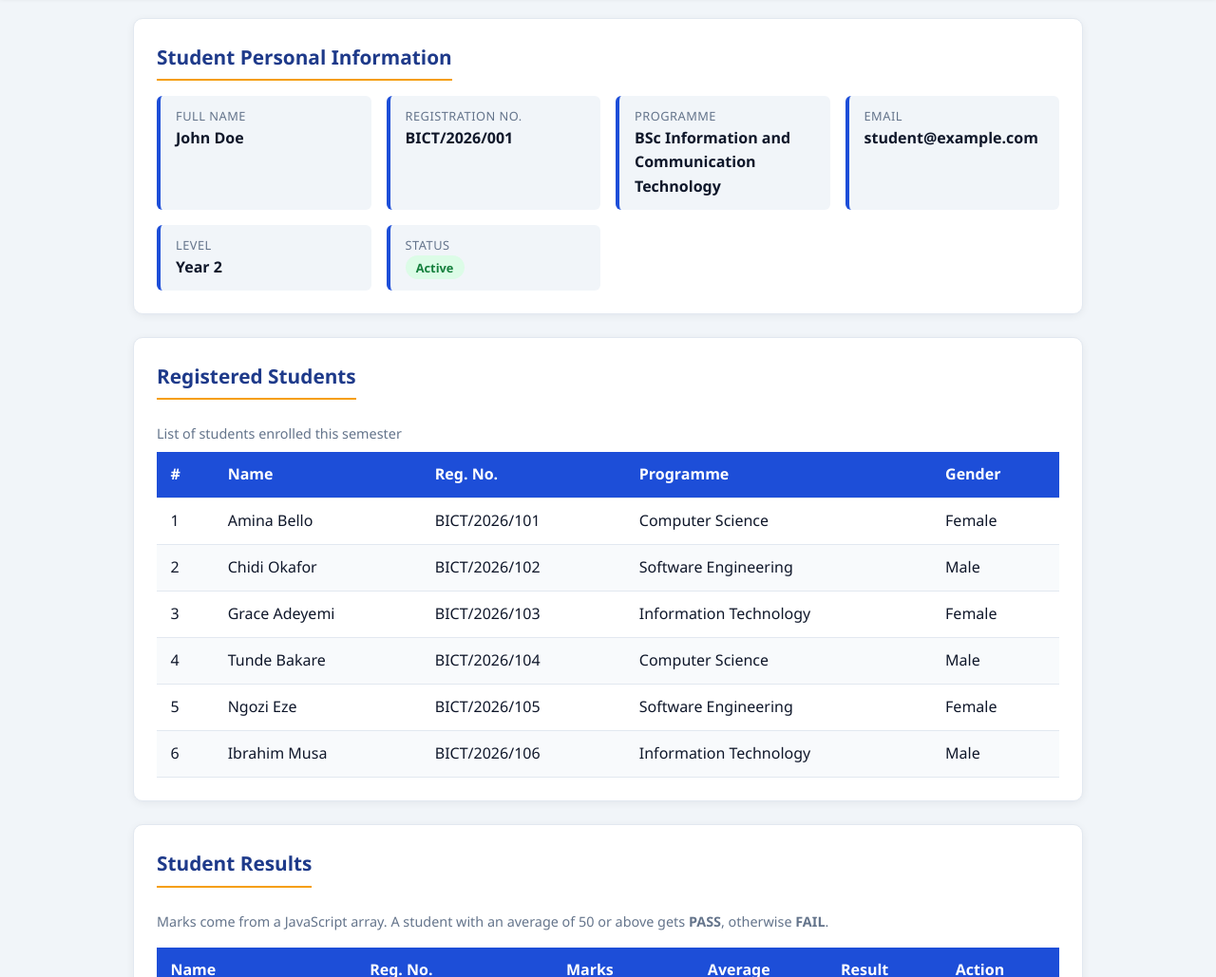
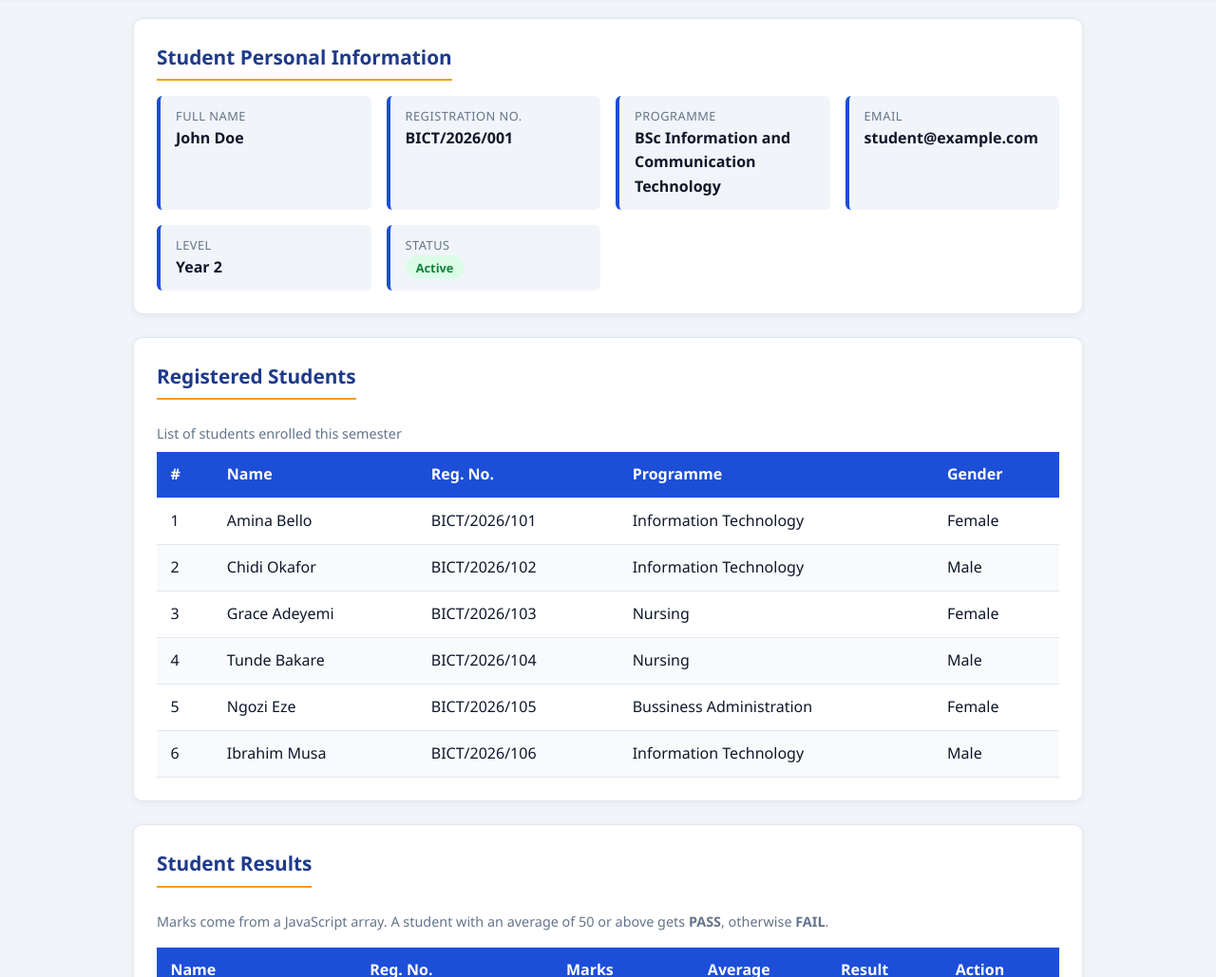
Before and after one commit to Desire4444/Student_Portal, a plain HTML site: page zandex's_try/index.html in a window 1280 px wide. Shown: the part 71-1100 px from the top of the page at 95% size. Drawn offline with Linux system fonts and the light colour scheme.

Commit message:
made small changes to html

```diff
--- a/zandex's_try/index.html
+++ b/zandex's_try/index.html
@@ -54,11 +54,11 @@
             </tr>
           </thead>
           <tbody>
-            <tr><td>1</td><td>Amina Bello</td><td>BICT/2026/101</td><td>Computer Science</td><td>Female</td></tr>
-            <tr><td>2</td><td>Chidi Okafor</td><td>BICT/2026/102</td><td>Software Engineering</td><td>Male</td></tr>
-            <tr><td>3</td><td>Grace Adeyemi</td><td>BICT/2026/103</td><td>Information Technology</td><td>Female</td></tr>
-            <tr><td>4</td><td>Tunde Bakare</td><td>BICT/2026/104</td><td>Computer Science</td><td>Male</td></tr>
-            <tr><td>5</td><td>Ngozi Eze</td><td>BICT/2026/105</td><td>Software Engineering</td><td>Female</td></tr>
+            <tr><td>1</td><td>Amina Bello</td><td>BICT/2026/101</td><td>Information Technology</td><td>Female</td></tr>
+            <tr><td>2</td><td>Chidi Okafor</td><td>BICT/2026/102</td><td>Information Technology</td><td>Male</td></tr>
+            <tr><td>3</td><td>Grace Adeyemi</td><td>BICT/2026/103</td><td>Nursing</td><td>Female</td></tr>
+            <tr><td>4</td><td>Tunde Bakare</td><td>BICT/2026/104</td><td>Nursing</td><td>Male</td></tr>
+            <tr><td>5</td><td>Ngozi Eze</td><td>BICT/2026/105</td><td>Bussiness Administration</td><td>Female</td></tr>
             <tr><td>6</td><td>Ibrahim Musa</td><td>BICT/2026/106</td><td>Information Technology</td><td>Male</td></tr>
           </tbody>
         </table>
```
